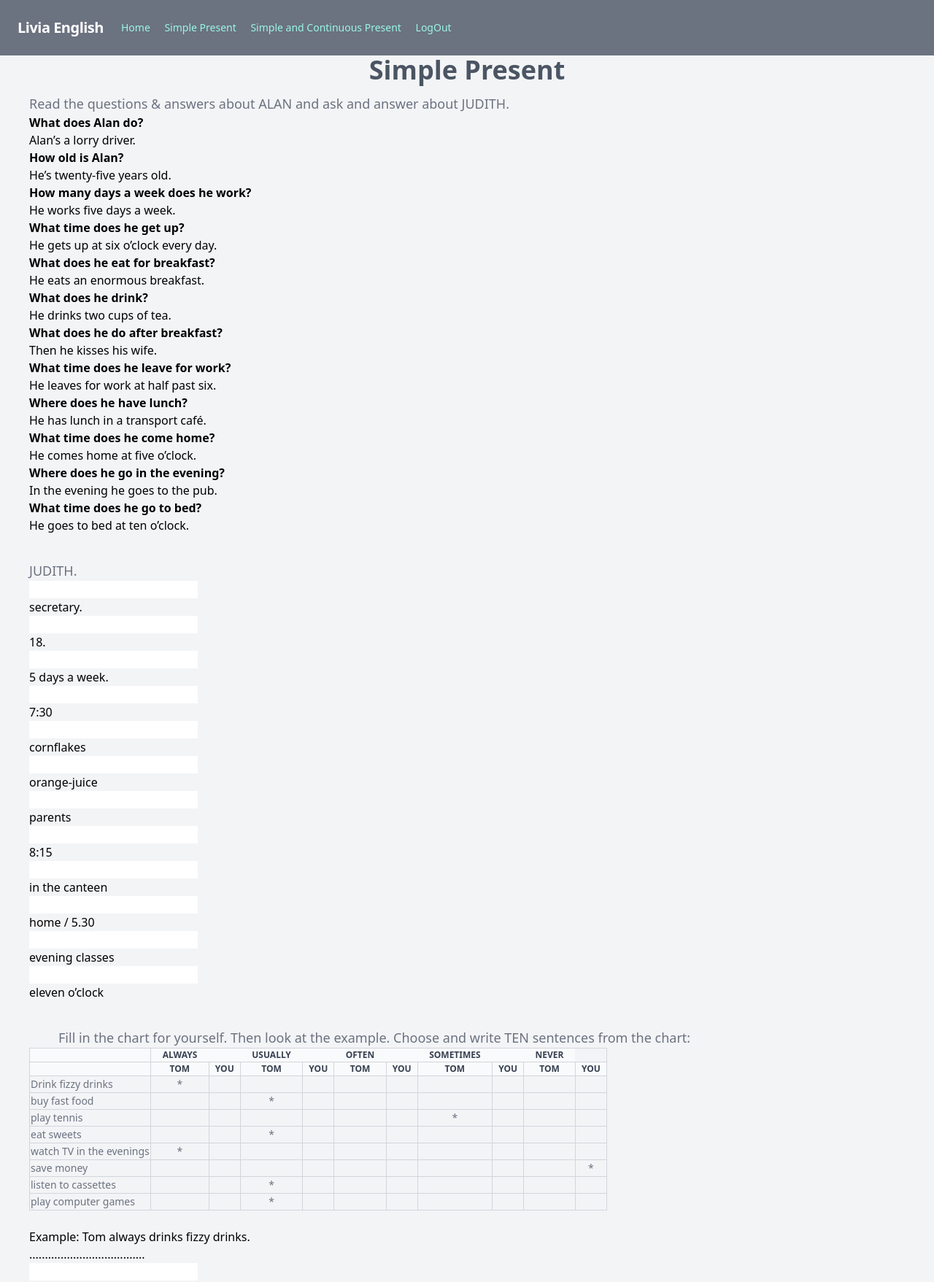
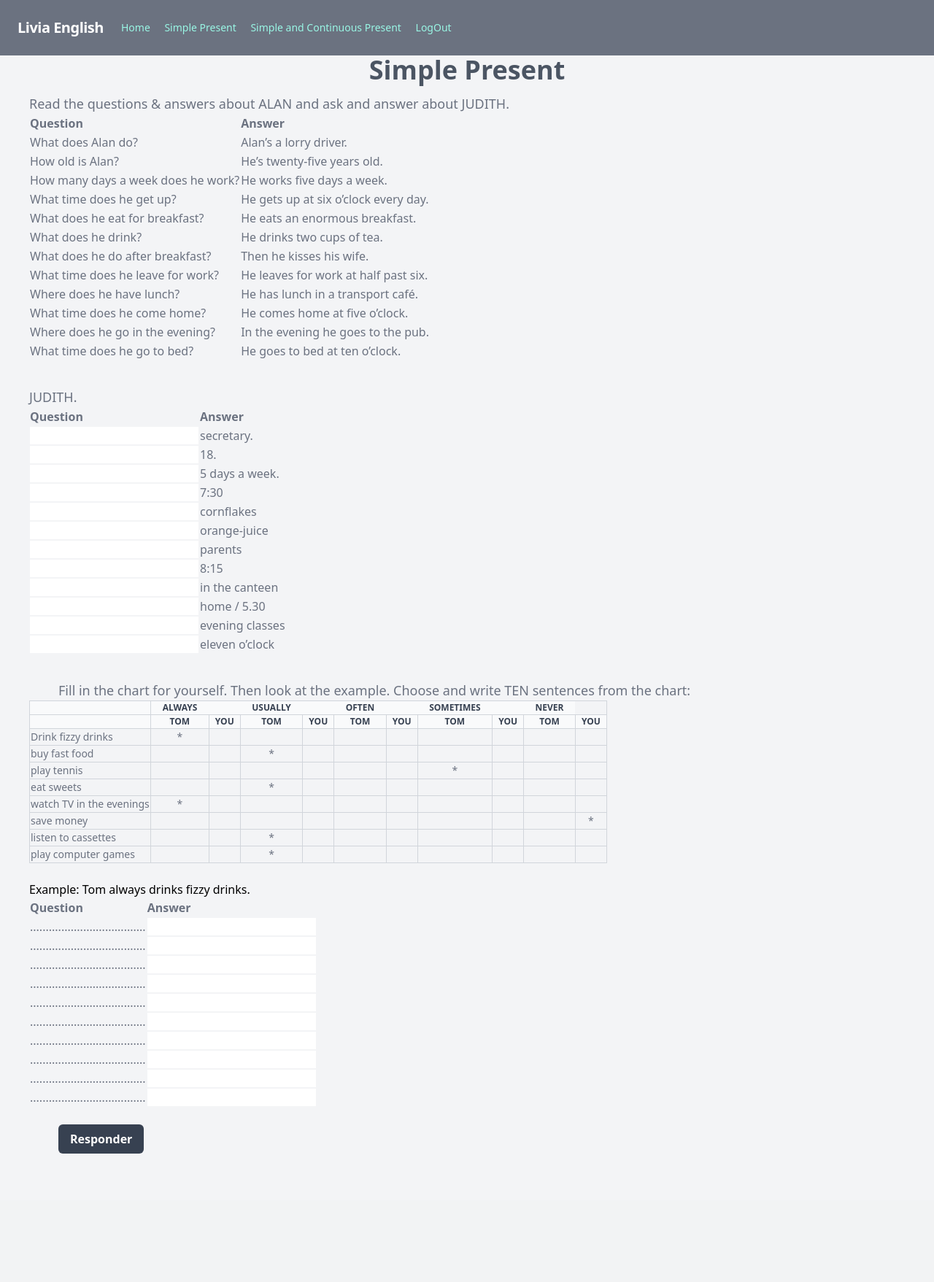
Before and after one commit to alekissandroarvo/simulado_django, a Django app: page /simplepresent/ in a window 1280 px wide. Shown: the top 1757 px of the page at 73% size. After the commit the page ends 1581 px from the top, so only its background shows below. Run offline with Django 5.2, Linux system fonts and the light colour scheme; data comes from the database, SQL or seed files in the repository; some libraries are stand-ins or nearby versions.

Commit message:
ajuste tabela efetuado

```diff
--- a/templates/simplepresent.html
+++ b/templates/simplepresent.html
@@ -6,75 +6,80 @@
 <h1 class="block text-center px-10 text-2xl font-bold text-gray-600 sm:text-4xl">Simple Present</h1>
 <p class="mt-3 px-10 text-lg text-gray-500"> Read the questions & answers about ALAN and ask and answer about JUDITH.</p>
 
-<p class="px-10">
-    <b>What does Alan do?</b><br>
-    Alan’s a lorry driver.
-  </p>
-
-  <p class="px-10">
-    <b>How old is Alan?</b><br>
-    He’s twenty-five years old.
-  </p>
-
-  <p class="px-10">
-    <b>How many days a week does he work?</b><br>
-    He works five days a week.
-  </p>
-
-  <p class="px-10">
-    <b>What time does he get up?</b><br>
-    He gets up at six o’clock every day.
-  </p>
-
-  <p class="px-10">
-    <b>What does he eat for breakfast?</b><br>
-    He eats an enormous breakfast.
-  </p>
-
-  <p class="px-10">
-    <b>What does he drink?</b><br>
-    He drinks two cups of tea.
-  </p>
-
-  <p class="px-10">
-    <b>What does he do after breakfast?</b><br>
-    Then he kisses his wife.
-  </p>
-
-  <p class="px-10">
-    <b>What time does he leave for work?</b><br>
-    He leaves for work at half past six.
-  </p>
-
-  <p class="px-10">
-    <b>Where does he have lunch?</b><br>
-    He has lunch in a transport café.
-  </p>
-
-  <p class="px-10">
-    <b>What time does he come home?</b><br>
-    He comes home at five o’clock.
-  </p>
-
-  <p class="px-10">
-    <b>Where does he go in the evening?</b><br>
-    In the evening he goes to the pub.
-  </p>
-
-  <p class="px-10">
-    <b>What time does he go to bed?</b><br>
-    He goes to bed at ten o’clock.
-  </p>
+<div class="px-10">
+<table class="w-600 text-l text-left rtl:text-right text-gray-500 dark:text-gray-400">
+  <tr >
+    <th>Question</th>
+    <th>Answer</th>
+  </tr>
+  <tr >
+    <td>What does Alan do?</td>
+    <td>Alan’s a lorry driver.</td>
+  </tr>
+  <tr>
+    <td>How old is Alan?</td>
+    <td>He’s twenty-five years old.</td>
+  </tr>
+  <tr>
+    <td>How many days a week does he work?</td>
+    <td>He works five days a week.</td>
+  </tr>
+  <tr>
+    <td>What time does he get up?</td>
+    <td>He gets up at six o’clock every day.</td>
+  </tr>
+  <tr>
+    <td>What does he eat for breakfast?</td>
+    <td>He eats an enormous breakfast.</td>
+  </tr>
+  <tr>
+    <td>What does he drink?</td>
+    <td>He drinks two cups of tea.</td>
+  </tr>
+  <tr>
+    <td>What does he do after breakfast?</td>
+    <td>Then he kisses his wife.</td>
+  </tr>
+  <tr>
+    <td>What time does he leave for work?</td>
+    <td>He leaves for work at half past six.</td>
+  </tr>
+  <tr>
+    <td>Where does he have lunch?</td>
+    <td>He has lunch in a transport café.</td>
+  </tr>
+  <tr>
+    <td>What time does he come home?</td>
+    <td>He comes home at five o’clock.</td>
+  </tr>
+  <tr>
+    <td>Where does he go in the evening?</td>
+    <td>In the evening he goes to the pub.</td>
+  </tr>
+  <tr>
+    <td>What time does he go to bed?</td>
+    <td>He goes to bed at ten o’clock.</td>
+  </tr>
+</table>
+</div>
   <br/>
   <p class="mt-3 px-10 text-lg text-gray-500"> JUDITH.</p>
 <form class="px-10"  action="{% url 'resultsimplepresent' %}" method="get" class="form-polls">
-  {% for question in question_list %}
+  <table class="w-600 text-l text-left rtl:text-right text-gray-500 dark:text-gray-400">
+    <tr>
+      <th>Question</th>
+      <th>Answer</th>
+    </tr>
+    {% for question in question_list %}
+    <tr>
+      <td><input type="text"  name='{{question.id}}'   /></td>
+      <td><label for={{question.id}}>{{ question.pergunta }}</label></td>
+    </tr>
+      {% endfor %}
 
-  <input type="text"  name='{{question.id}}'   />
-  <br/>
-  <label for={{question.id}}>{{ question.pergunta }}</label>
-  <br/>
-  {% endfor %}
+  </table>
+
+
   <br/>
 
 
@@ -217,13 +222,18 @@
   </table>
 <br/>
 <p >Example: Tom always drinks fizzy drinks.</p>
+<table class="w-600 text-l text-left rtl:text-right text-gray-500 dark:text-gray-400">
+  <tr>
+    <th>Question</th>
+    <th>Answer</th>
+  </tr>
 {% for question_table in question_list_table %}
-<p >{{ question_table.pergunta }}
-  <br/>
-<input  type="text"  name='{{question_table.id}}'   />
-</p>
+<tr>
+  <td>{{ question_table.pergunta }}</td>
+  <td><input  type="text"  name='{{question_table.id}}' /></td>
+</tr>
 {% endfor %}
-<br/>
+</table>
 <br/>
 <input class="bg-gray-700 ml-10 mb-10 hover:bg-blue-600 text-white font-semibold rounded-md py-2 px-4 w-50" type="submit" value="Responder" />
 </form>
```
